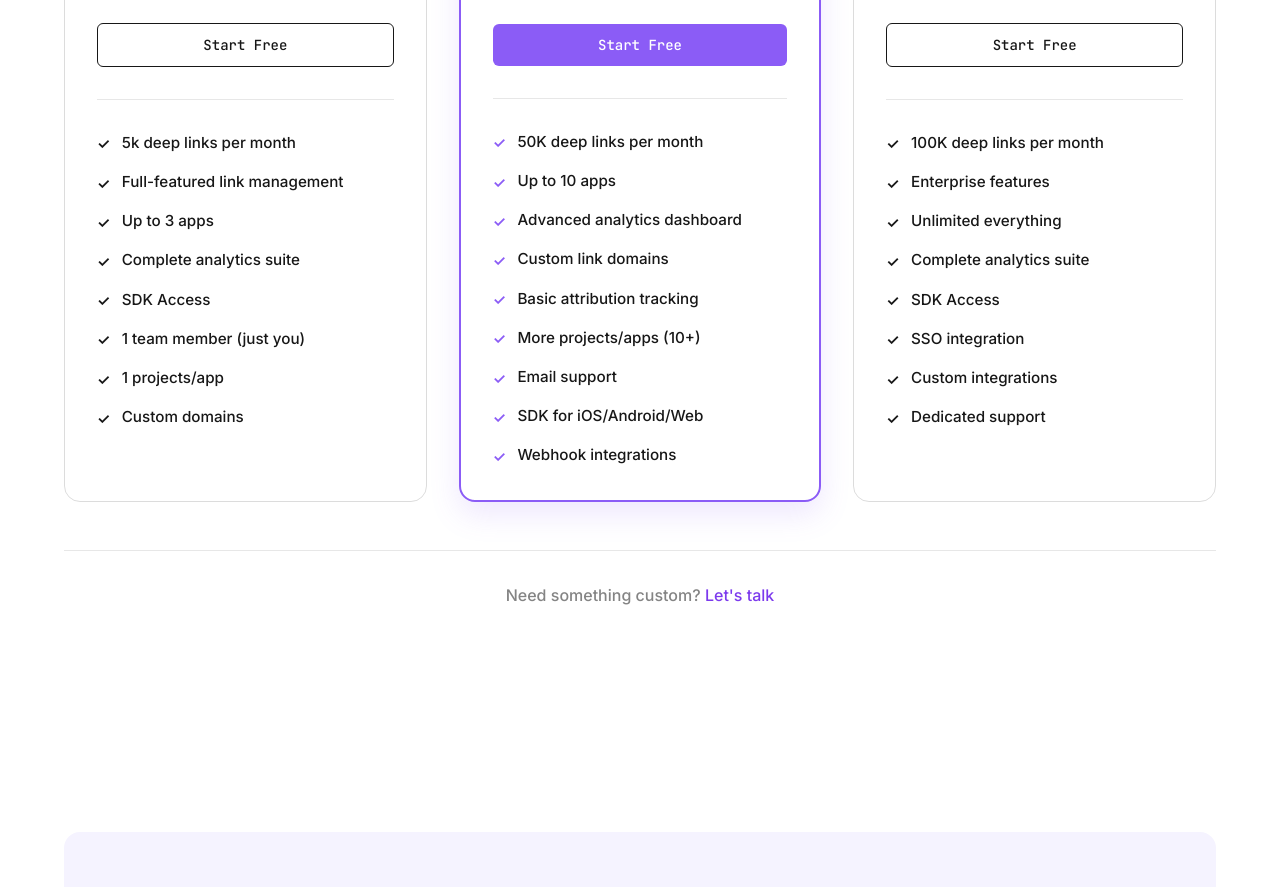
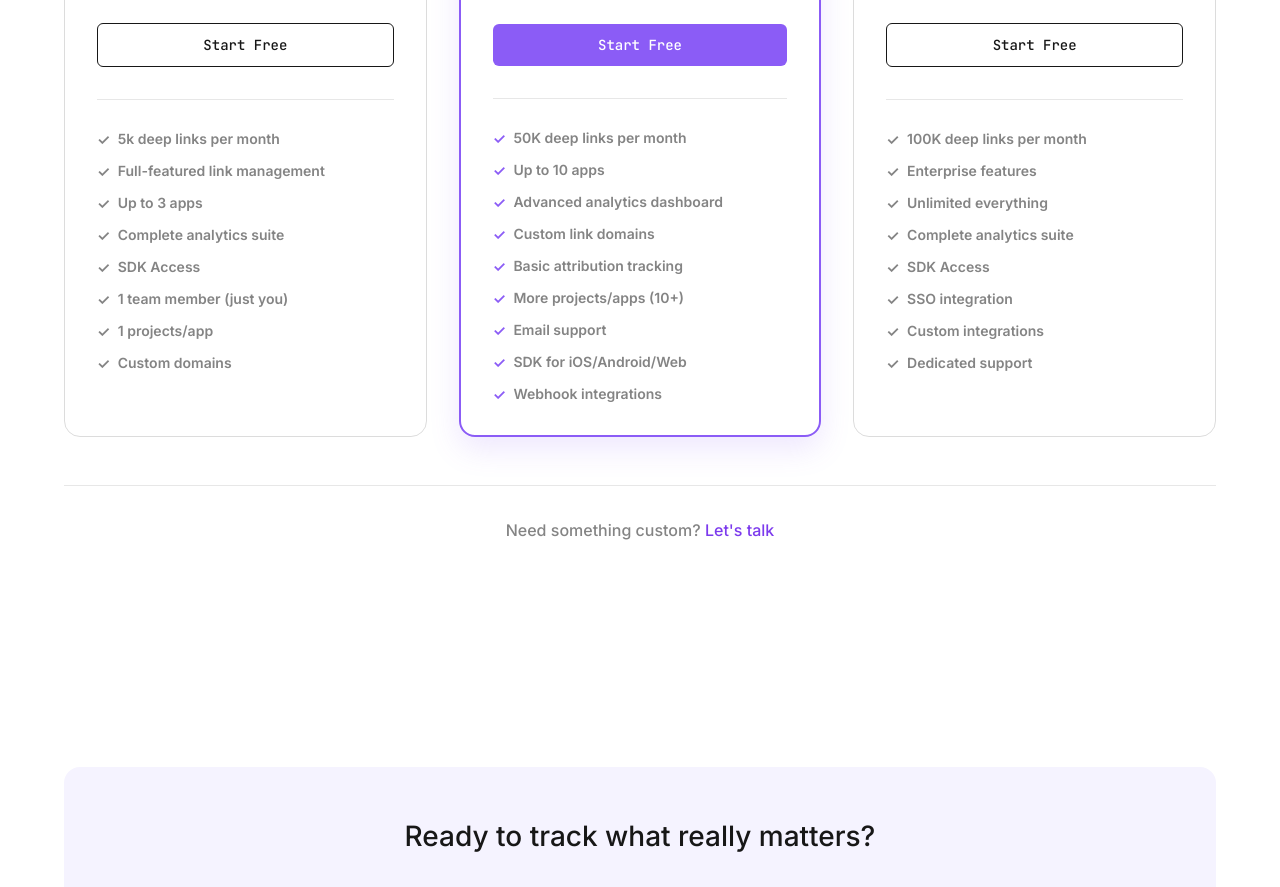
Before and after one commit to GetEZLinks/ezlinks-marketing, a Next.js app: page / in a window 1280 px wide. Shown: the part 7560-8447 px from the top of the page. Built offline with nearby package versions, Linux system fonts and the light colour scheme.

Commit message:
Styling fixes to pricing cards.

```diff
--- a/src/components/PricingSection/PricingSection.module.scss
+++ b/src/components/PricingSection/PricingSection.module.scss
@@ -168,9 +168,11 @@
 .feature {
   display: flex;
   align-items: flex-start;
-  gap: 0.75rem;
-  font-size: 0.95rem;
-  line-height: 1.5;
+  gap: 0.5rem;
+  font-size: 0.875rem;
+  line-height: 1;
+  font-weight: 550;
+  color: var(--woodsmoke-600);
 }
 
 .checkIcon {
```
